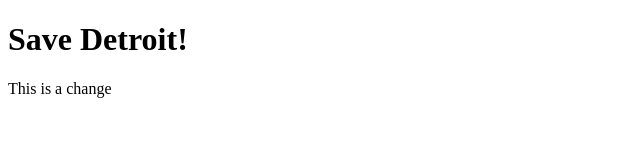
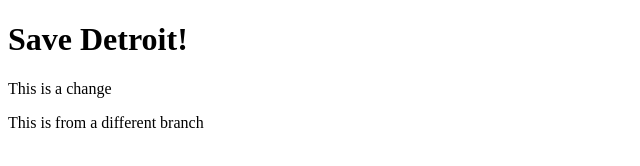
Before and after one commit to martaruizdesign/savedetroit, a plain HTML site: page index.html in a window 1280 px wide. Shown: the whole page, without its empty margins (0-640 px from the left). Drawn offline with Linux system fonts and the light colour scheme.

Commit message:
new branch

```diff
--- a/index.html
+++ b/index.html
@@ -9,5 +9,6 @@
 <h1>Save Detroit!</h1>
 
 <p>This is a change</p>
+<p>This is from a different branch</p>
 </body>
 </html>
```
